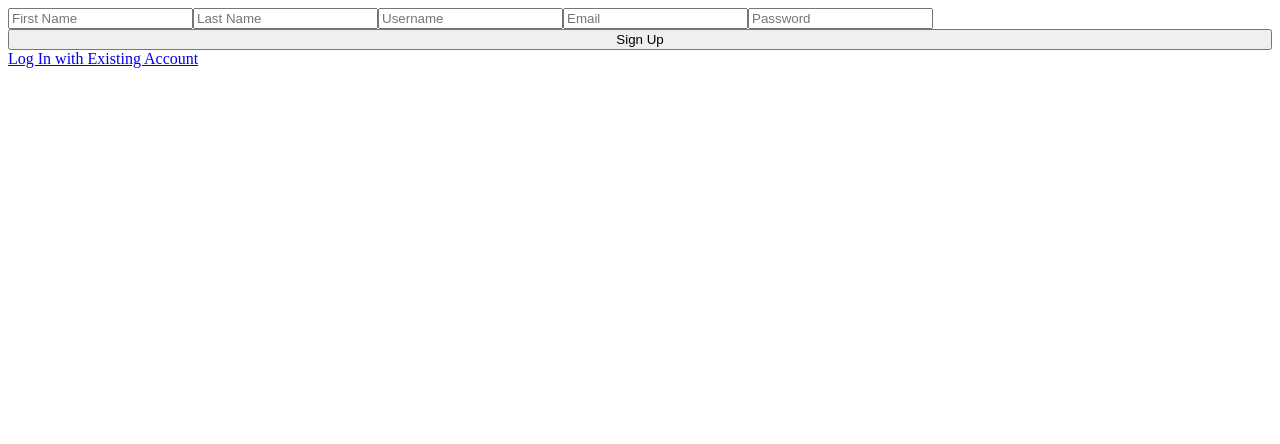
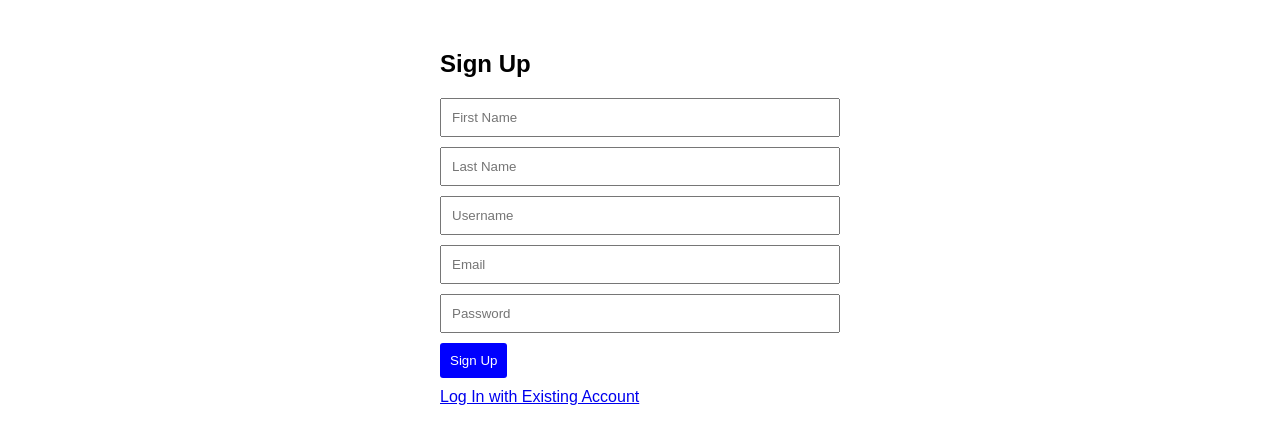
Before and after one commit to MAANGO-IQR/IQ-Review, a React app: page /signup in a window 1280 px wide. Shown: the top 444 px of the page. Built offline with nearby package versions, Linux system fonts and the light colour scheme.

Commit message:
Styling for Login and Signup pages

```diff
--- a/client/components/login/LoginForm.jsx
+++ b/client/components/login/LoginForm.jsx
@@ -1,16 +1,15 @@
 // Form to log user in
 // Two inputs: Email & password
 import React from 'react';
-
 function LoginForm () {
     return (
-        <div className='flex-column'>
-            <form autoComplete='false'>
-                <input type='email' placeholder='Email'></input>
-                <input type='password' placeholder='Password'></input>
+        <div>
+            <form autoComplete='false' className='flex-column'>
+                <input type='email' placeholder='Email' className='padding-sm padding-left-sm mb-sm'></input>
+                <input type='password' placeholder='Password' className='padding-sm padding-left-sm mb-sm'></input>
             </form>
 
-            <button>Log In</button>
+            <button className='general-button mb-sm'>Log In</button>
         </div>
     )
 }
--- a/client/components/signup/SignupForm.jsx
+++ b/client/components/signup/SignupForm.jsx
@@ -4,16 +4,16 @@ import React from 'react';
 
 function SigninForm () {
     return (
-        <div className='flex-column'>
-            <form autoComplete='false'>
-                <input type='text' placeholder='First Name'></input>
-                <input type='text' placeholder='Last Name'></input>
-                <input type='username' placeholder='Username'></input>
-                <input type='email' placeholder='Email'></input>
-                <input type='password' placeholder='Password'></input>
+        <div>
+            <form autoComplete='false' className='flex-column'>
+                <input type='text' placeholder='First Name' className=' padding-sm padding-left-sm mb-sm'></input>
+                <input type='text' placeholder='Last Name' className=' padding-sm padding-left-sm mb-sm'></input>
+                <input type='username' placeholder='Username' className=' padding-sm padding-left-sm mb-sm'></input>
+                <input type='email' placeholder='Email' className=' padding-sm padding-left-sm mb-sm'></input>
+                <input type='password' placeholder='Password' className=' padding-sm padding-left-sm mb-sm'></input>
             </form>
 
-            <button>Sign Up</button>
+            <button className='general-button mb-sm'>Sign Up</button>
         </div>
     )
 }
--- a/client/pages/LoginPage.jsx
+++ b/client/pages/LoginPage.jsx
@@ -5,7 +5,8 @@ import LoginForm from '../components/login/LoginForm';
 // Login Page displayed at path: '/login'
 function LoginPage () {
     return (
-        <div>
+        <div className='width-400px ml-auto mr-auto mt-50px'>
+            <h2>Log In</h2>
             <LoginForm />
             <Link to='/signup'>Don't have an account?</Link>
         </div>
--- a/client/pages/SignupPage.jsx
+++ b/client/pages/SignupPage.jsx
@@ -5,7 +5,8 @@ import SignupForm from '../components/signup/SignupForm';
 // Signup Page displayed at path: '/signup'
 function SignupPage() {
     return (
-        <div>
+        <div className='width-400px ml-auto mr-auto mt-50px'>
+            <h2>Sign Up</h2>
             <SignupForm />
             <Link to='/login'>Log In with Existing Account</Link>
         </div>
--- a/client/style.css
+++ b/client/style.css
@@ -1,3 +1,11 @@
+
+body {
+    font-family: Arial, Helvetica, sans-serif;
+}
+
+.border {
+    border: 2px solid red;
+}
 /* ***********************
 MARGIN, LAYOUT, PADDING
 ************************  */
@@ -8,6 +16,56 @@ MARGIN, LAYOUT, PADDING
     flex-direction: column;
 }
 
-.border {
-    border: 2px solid blue;
+/* MARGIN  */
+/* Block (Top/Bottom) */
+.mb-sm {
+    margin-bottom: 10px;
 }
+
+.mt-50px {
+    margin-top: 50px;
+}
+
+/* Inline (left/right) */
+.ml-auto {
+    margin-left: auto;
+}
+
+.mr-auto {
+    margin-right: auto;
+}
+
+/* PADDING  */
+.padding-sm {
+    padding: 10px;
+}
+
+/* WIDTH */
+.width-40 {
+    width: 40%;
+}
+
+.width-100 {
+    width: 100%;
+}
+
+.width-400px {
+    width: 400px;
+}
+
+
+/* ***********************
+BUTTONS, LINKS, ICONS
+************************  */
+.general-button {
+    padding: 10px;
+    border: none;
+    border-radius: 3px;
+    color: white;
+    background-color: blue;
+    cursor: pointer;
+}
+
+.general-link {
+    color: blue;
+}
```
